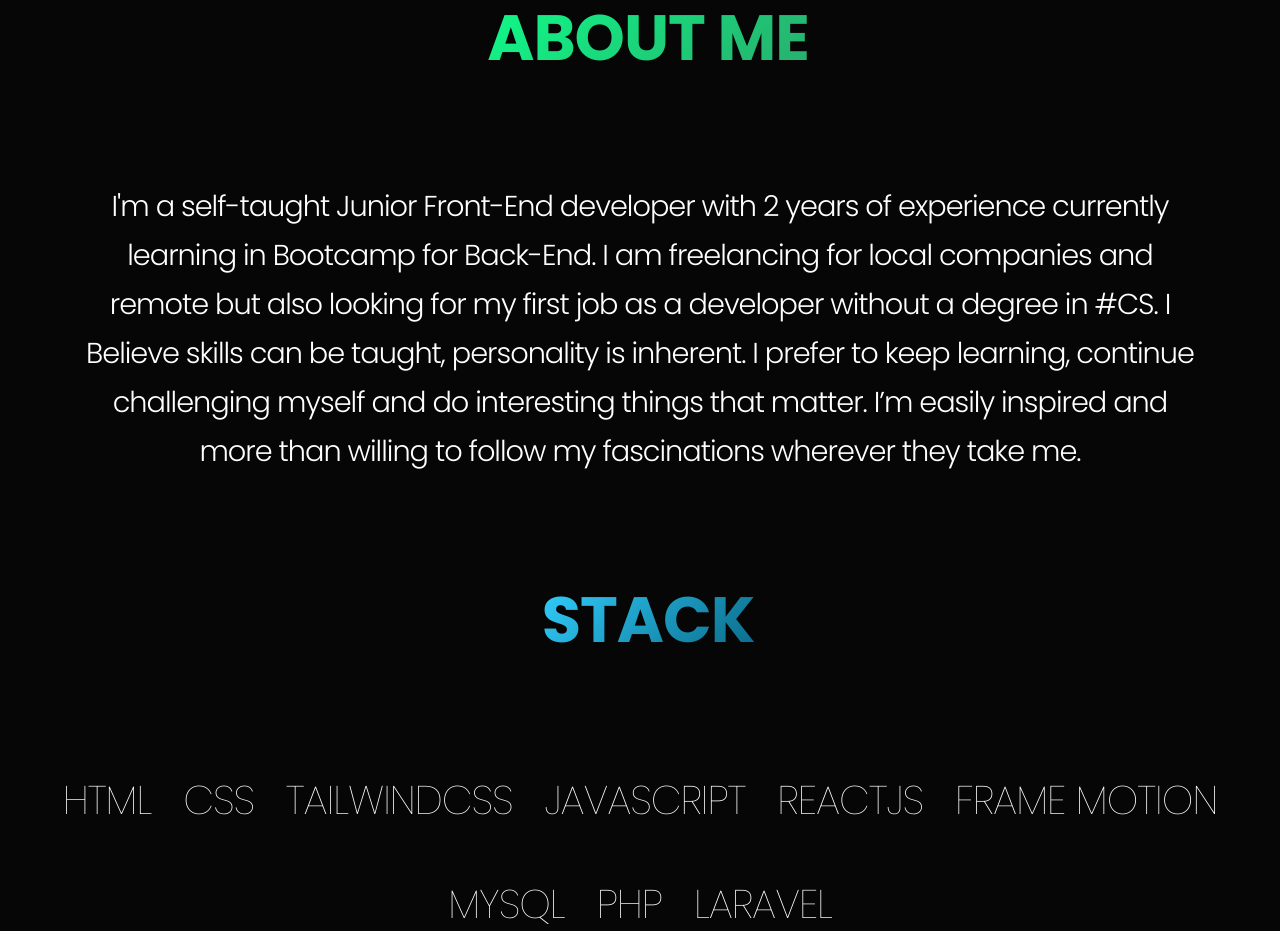
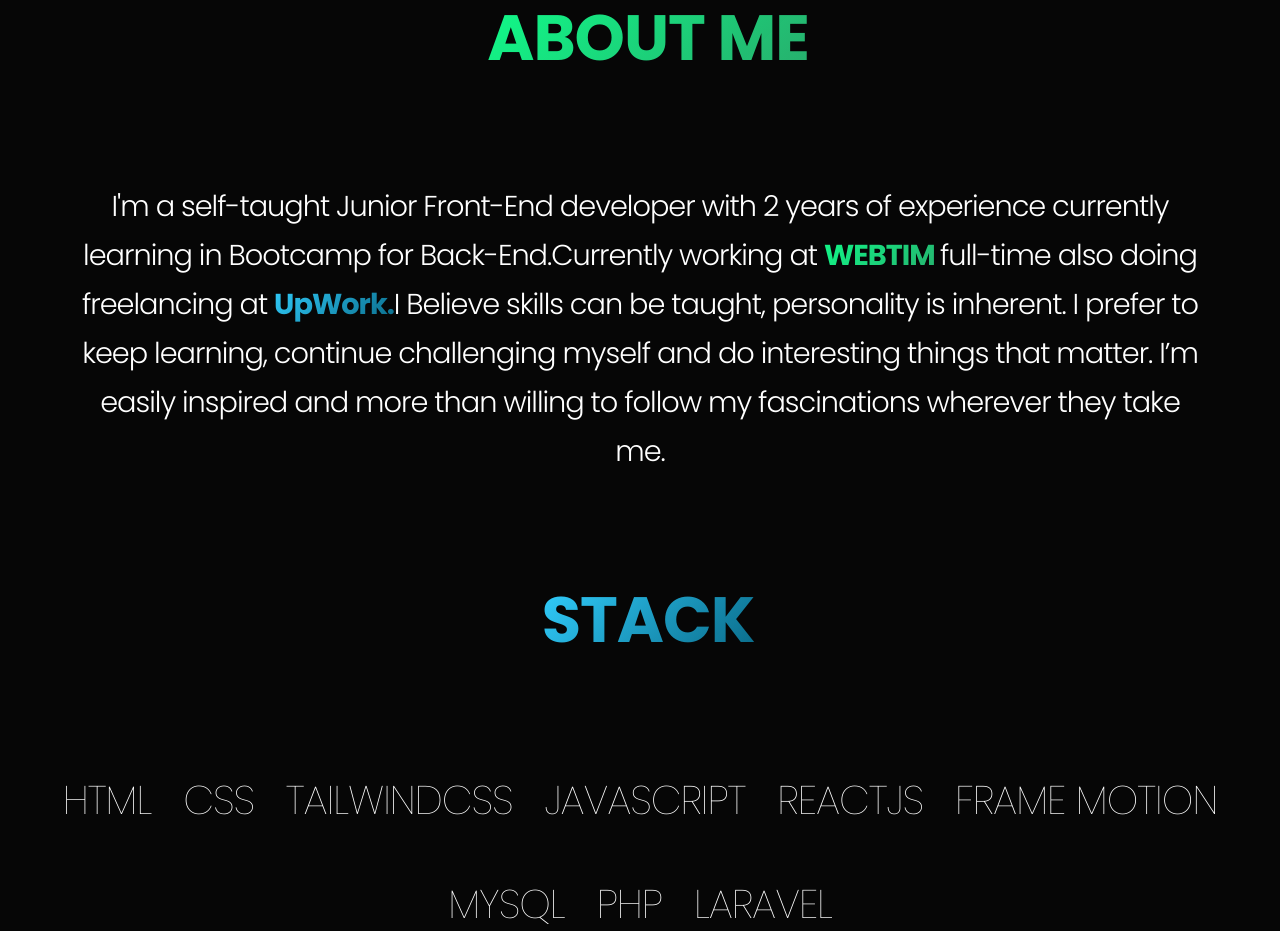
Before and after one commit to ardianreshani/ardian.info, a React (Create React App) app: page /about in a window 1280 px wide. Shown: the part 920-1851 px from the top of the page. Built offline with nearby package versions, Linux system fonts and the light colour scheme.

Commit message:
FixLink&AboutText

```diff
--- a/src/components/WorkSection.js
+++ b/src/components/WorkSection.js
@@ -66,12 +66,14 @@
         className="projects"
       >
         <div className="image">
+          <Link to="work/dullajcleaning">
             <motion.img
               whileHover={{ scale: 1.1 }}
               src={DullajCleaning}
               alt="DullajCleaning"
               width="651px"
             />
+          </Link>
         </div>
         <div className="project-name">
           <h1 className="project-title">Dullaj</h1>
@@ -98,12 +100,14 @@
         className="projects"
       >
         <div className="image">
+          <Link to="work/rsmpalvelut">
             <motion.img
               whileHover={{ scale: 1.1 }}
               src={rsmpalvelut}
               alt="rsmpalvelut"
               width="651px"
-          />
+            />{" "}
+          </Link>
         </div>
         <div className="project-name">
           <h1 className="project-title">rsmpalvelut</h1>
@@ -130,12 +134,14 @@
         className="projects"
       >
         <div className="image">
+          <Link to="work/jetoj">
             <motion.img
               whileHover={{ scale: 1.1 }}
               src={jetoj}
               alt="jetoj"
               width="651px"
             />
+          </Link>
         </div>
         <div className="project-name">
           <h1 className="project-title">JETOJ</h1>
@@ -163,12 +169,14 @@
         className="projects"
       >
         <div className="image">
+          <Link to="work/deluxe">
             <motion.img
               whileHover={{ scale: 1.1 }}
               src={deluxe}
               alt="deluxe"
               width="651px"
             />
+          </Link>
         </div>
         <div className="project-name">
           <h1 className="project-title">DELUXE</h1>
@@ -196,12 +204,14 @@
         className="projects"
       >
         <div className="image">
+          <Link to="work/slusalke">
             <motion.img
               whileHover={{ scale: 1.1 }}
               src={slusalke}
               alt="deluxe"
               width="651px"
             />
+          </Link>
         </div>
         <div className="project-name">
           <h1
--- a/src/index.css
+++ b/src/index.css
@@ -60,7 +60,7 @@
 html::-webkit-scrollbar-thumb {
   background: var(--scroll-design);
 }
-* {
+*:not(a) {
   cursor: none;
 }
 .hide {
--- a/src/pages/About.js
+++ b/src/pages/About.js
@@ -58,13 +58,29 @@
           </div>
           <p className="first-section-text ft-300">
             I'm a self-taught Junior Front-End developer with 2 years of
-            experience currently learning in Bootcamp for Back-End. I am
-            freelancing for local companies and remote but also looking for my
-            first job as a developer without a degree in #CS. I Believe skills
-            can be taught, personality is inherent. I prefer to keep learning,
-            continue challenging myself and do interesting things that matter.
-            I’m easily inspired and more than willing to follow my fascinations
-            wherever they take me.
+            experience currently learning in Bootcamp for Back-End.Currently
+            working at{" "}
+            <a
+              href="https://webtim.si/"
+              target="_blank"
+              rel="noreferrer"
+              className="bg-green"
+            >
+              WEBTIM{" "}
+            </a>
+            full-time also doing freelancing at{" "}
+            <a
+              href="https://www.upwork.com/freelancers/~012b8473bf7c31de7c"
+              target="_blank"
+              rel="noreferrer"
+              className="bg-blue"
+            >
+              UpWork.
+            </a>
+            I Believe skills can be taught, personality is inherent. I prefer to
+            keep learning, continue challenging myself and do interesting things
+            that matter. I’m easily inspired and more than willing to follow my
+            fascinations wherever they take me.
           </p>
         </motion.div>
         {/* <motion.div
--- a/src/styles/about.css
+++ b/src/styles/about.css
@@ -102,6 +102,10 @@
   text-align: center;
   padding: 1rem 0;
 }
+.first-section-text a {
+  font-weight: bold;
+  text-decoration: underline;
+}
 @media only screen and (max-width: 768px) {
   .full-scren {
     text-align: left;
```
Lines whose indentation alone changed are shown as unchanged.
